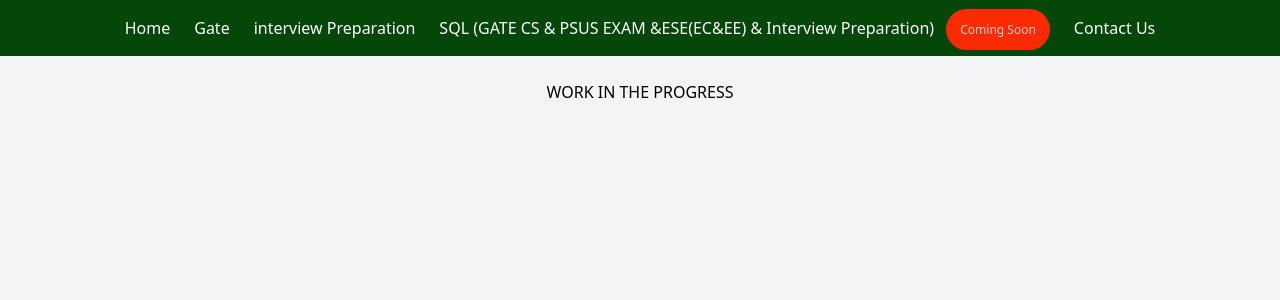
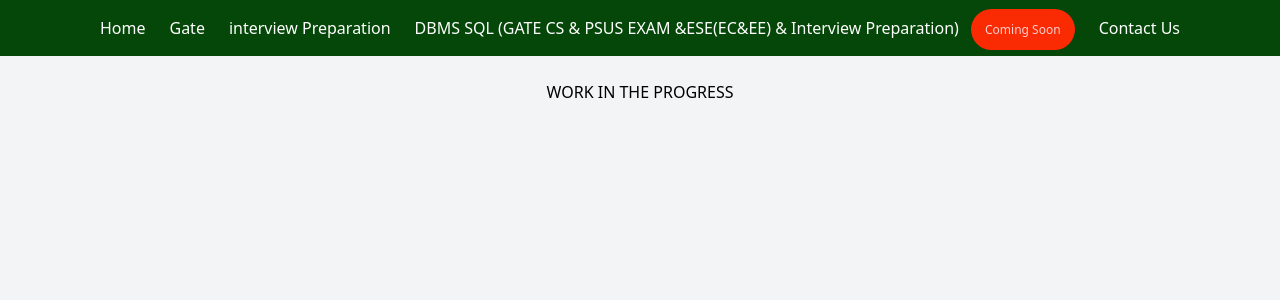
Before and after one commit to Ritikjain91/gradeup-, a React (Create React App) app: page / in a window 1280 px wide. Shown: the top 300 px of the page. Built offline with nearby package versions, Linux system fonts and the light colour scheme.

Commit message:
add dbms

```diff
--- a/src/Component/Navbar/Navbar.jsx
+++ b/src/Component/Navbar/Navbar.jsx
@@ -17,7 +17,7 @@ const Navbar = () => {
 
         </li>
          <li className="nav-item">
-          <Link to="/contact" className="nav-link">SQL (GATE CS & PSUS EXAM &ESE(EC&EE) & Interview Preparation) <span className="nav-link-highlight">Coming Soon</span></Link>
+          <Link to="/contact" className="nav-link">DBMS SQL (GATE CS & PSUS EXAM &ESE(EC&EE) & Interview Preparation) <span className="nav-link-highlight">Coming Soon</span></Link>
         </li>
         <li className="nav-item">
           <Link to="/contact" className="nav-link">Contact Us </Link>
```
